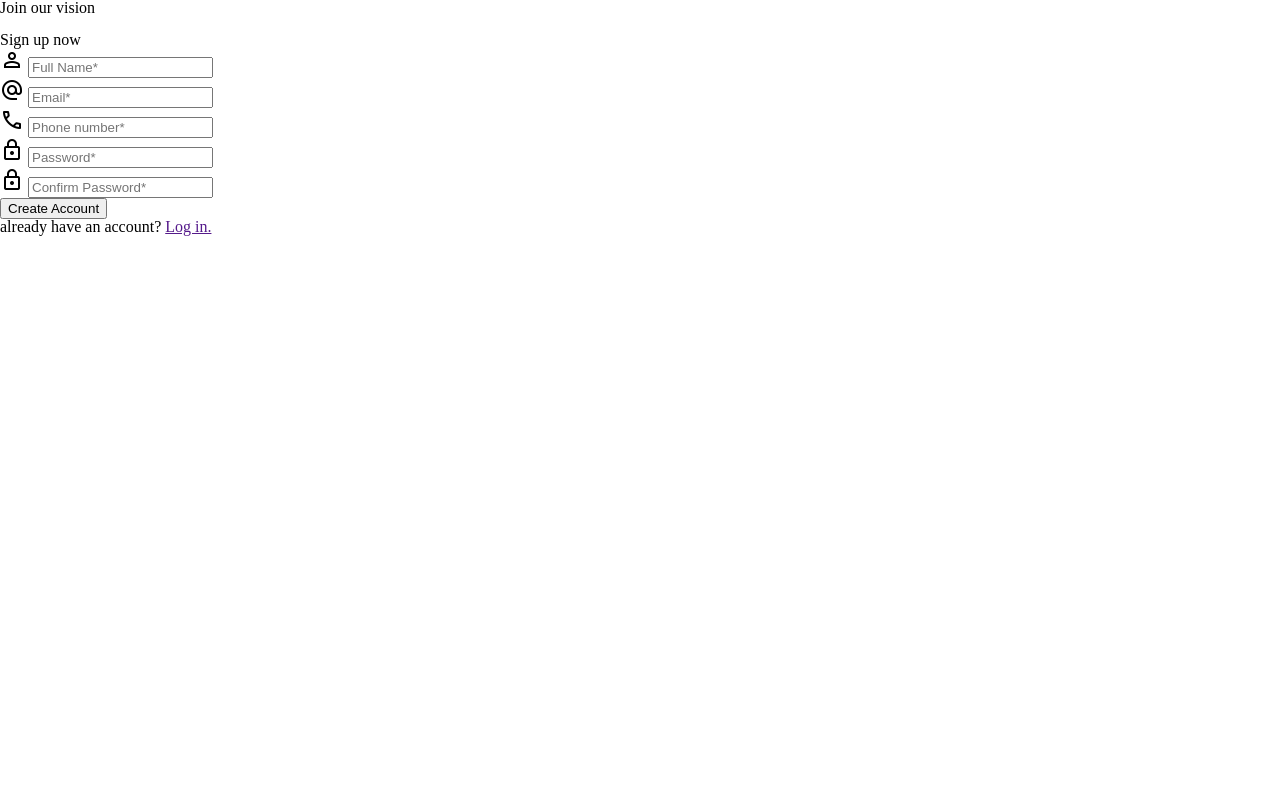
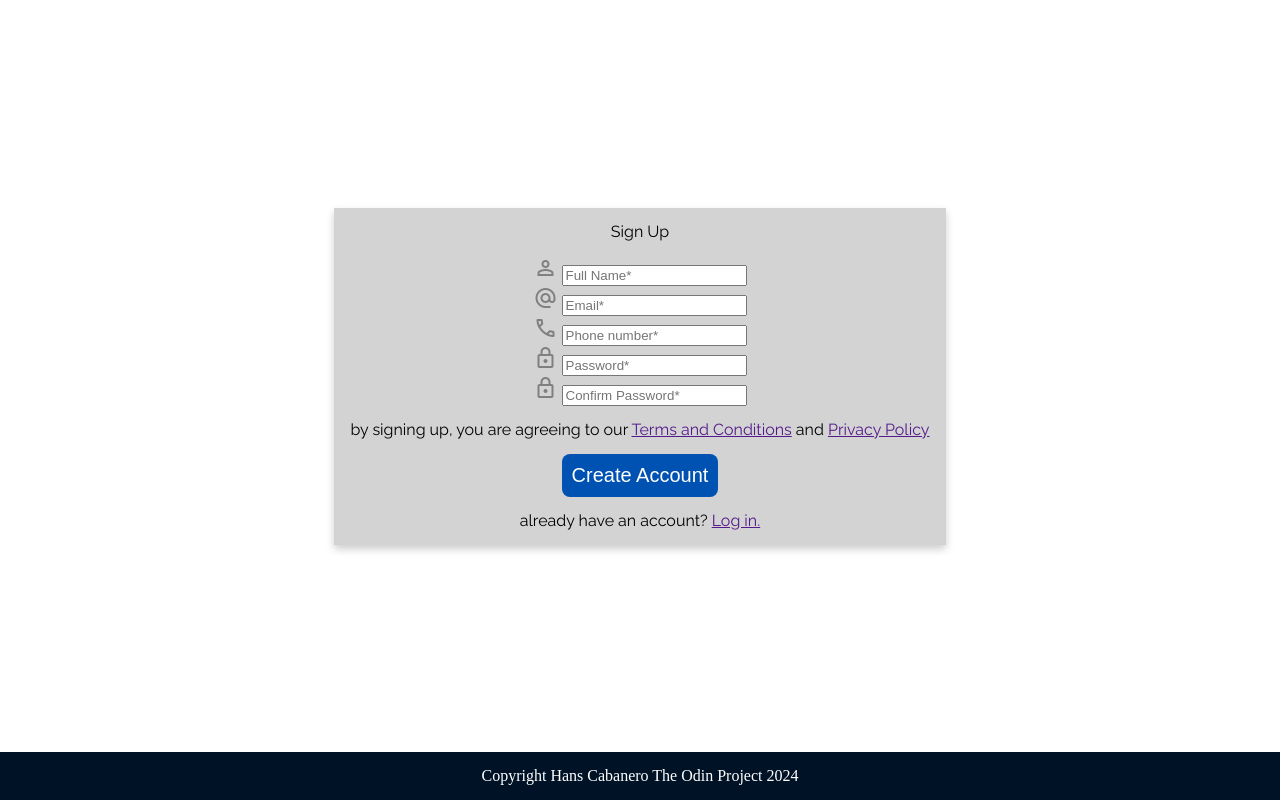
Before and after one commit to hanscabanero/ServiceSignup, a plain HTML site: page index.html in a window 1280 px wide. Drawn offline with nearby package versions, Linux system fonts and the light colour scheme.

Commit message:
Added css styling, material icons, flex

```diff
--- a/index.html
+++ b/index.html
@@ -11,13 +11,9 @@
     <title>Document</title>
 </head>
 <body>
-    <div class="hero">
-        <h1>Join our vision</h1>
-        <img src="placeholder" alt="">
-    </div>
-    <div class="signup-form">
-        <h1>Sign up now</h1>
+    <div class="container">
         <div class="signup-card">
+            <h1>Sign Up</h1>
             <ul>
                 <li>
                     <span class="material-symbols-outlined">
@@ -50,9 +46,13 @@
                     <input type="password" name="" id="" placeholder="Confirm Password*">
                 </li>
             </ul>
+            <p>by signing up, you are agreeing to our <a href="">Terms and Conditions</a> and <a href="">Privacy Policy</a></p>
             <button>Create Account</button>
             <p>already have an account? <a href="">Log in.</a></p>
         </div>
     </div>
+        <div class="footer">
+            Copyright Hans Cabanero The Odin Project 2024
+        </div>
 </body>
 </html>
--- a/style.css
+++ b/style.css
@@ -0,0 +1,47 @@
+@import url(https://fonts.googleapis.com/css?family=Raleway);
+body {
+    height: 100vh;
+    display: flex;
+    font-family: 'Raleway',serif;
+    flex-direction: column;
+}
+
+.container {
+    flex: 1;
+    display: flex;
+    flex-direction: column;
+    align-items: center;
+    justify-content: center;
+
+}
+.signup-card {
+    display: flex;
+    flex-direction: column;
+    max-width: 1000px;
+    box-shadow: 0 4px 8px 0 rgba(0,0,0,0.2);
+    background-color: lightgrey;
+    border-radius: 8x;
+    gap: 16px;
+    font-family: 'Raleway',serif;
+    padding: 16px;
+    align-items: center;
+}
+.header,
+.footer {
+  display: flex;
+  justify-content: center;
+  padding: 16px;
+  background-color: #001226;
+  color: white;
+}
+button {
+    border: none;
+    border-radius: 8px;
+    padding: 10px;
+    font-size: 20px;
+    color: white;
+    background-color: #0052B2;
+}
+.material-symbols-outlined {
+    color: grey;
+}
```
